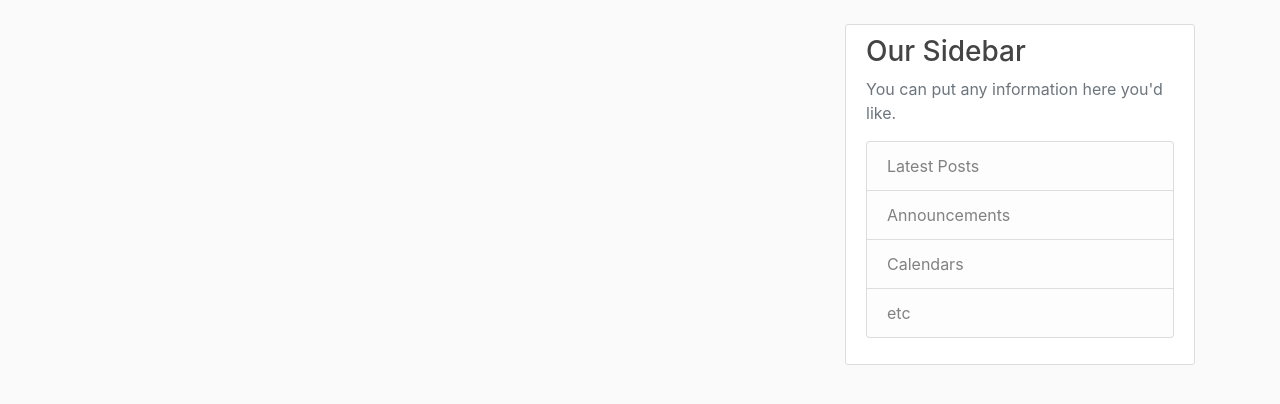
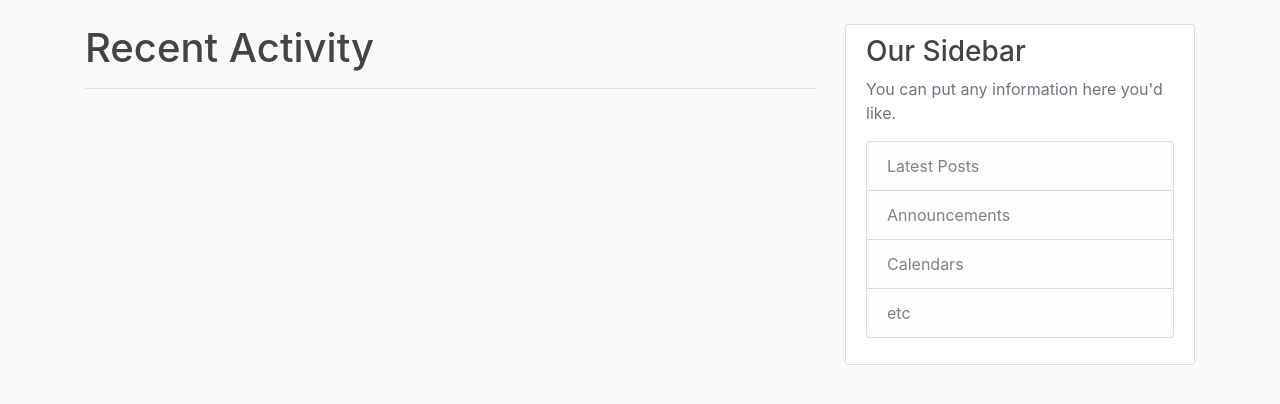
Before and after one commit to brentsienko/jupiter, a Flask app: page / in a window 1280 px wide. Shown: the part 56-460 px from the top of the page. Run offline with Flask 2, Linux system fonts and the light colour scheme; data that the repository does not hold is empty; some libraries are stand-ins or nearby versions.

Commit message:
added title and border for home page

```diff
--- a/flask-react-2/flaskblog/templates/home.html
+++ b/flask-react-2/flaskblog/templates/home.html
@@ -1,5 +1,9 @@
 {% extends "layout.html" %}
 {% block content %}
+  <div>
+    <h1>Recent Activity</h1>
+    <hr/>
+  </div>
   {% for post in posts.items: %}
     <article class="media content-section">
       <img class="rounded-circle article-img" src="{{ url_for('static', filename='profile_pics/'+post.author.image_file) }}">
```
